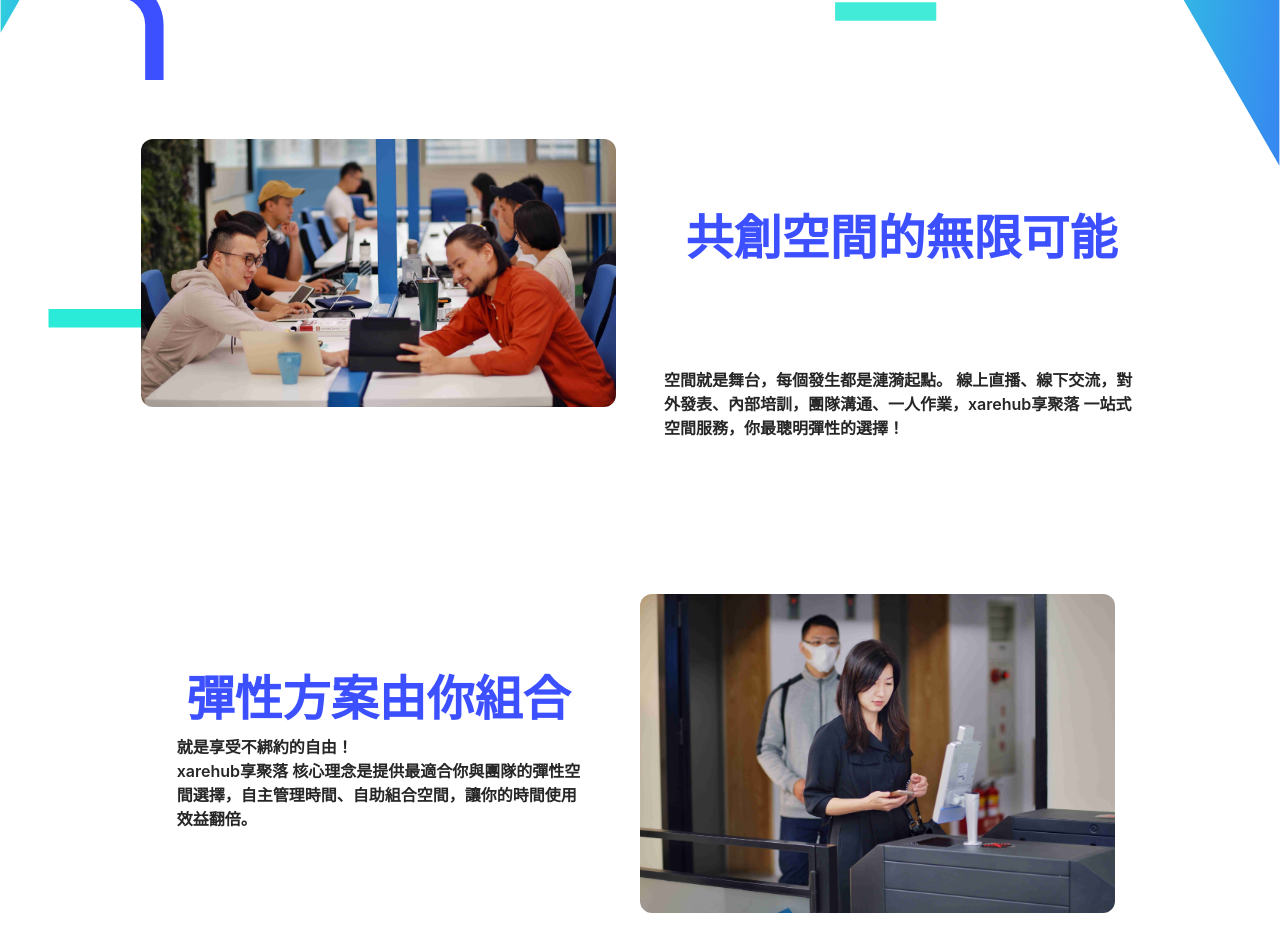
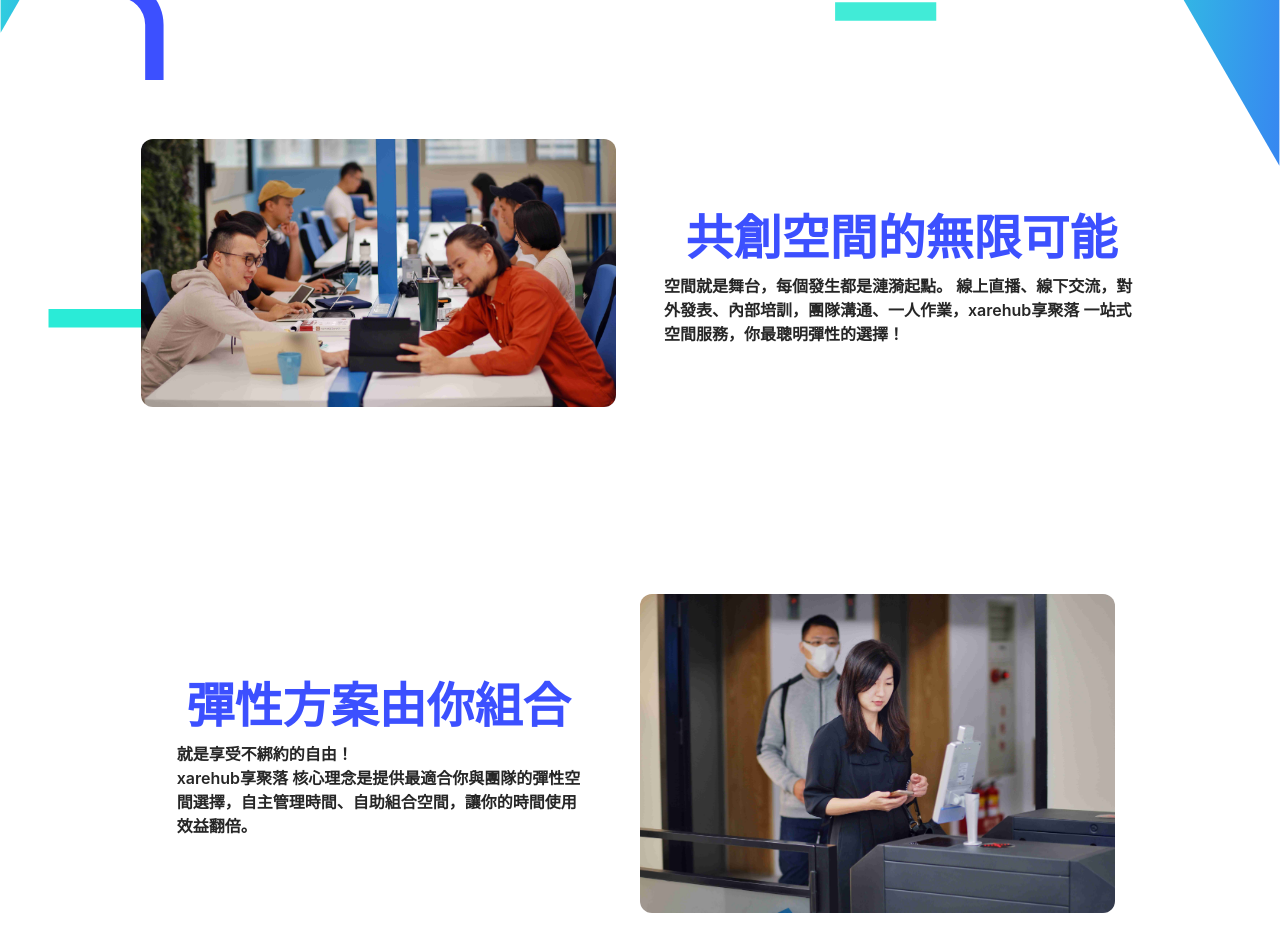
Before and after one commit to DrizztDuncan/xarehub, a React (Create React App) app: page / in a window 1280 px wide. Shown: the part 1080-2032 px from the top of the page. Built offline with nearby package versions, Linux system fonts and the light colour scheme.

Commit message:
slideshow RWD

```diff
--- a/src/App.css
+++ b/src/App.css
@@ -99,3 +99,12 @@ Navbar {
   justify-content: space-evenly;
   align-items: center;
 }
+
+/* .swiper-slide img {
+  width: 100%;
+} */
+@media (max-width: 1024px) {
+  .swiper-slide img {
+    width: 40vw;
+  }
+}
--- a/src/section1.js
+++ b/src/section1.js
@@ -5,7 +5,7 @@ const Section1 = () => {
   return (
     <section className="flex justify-center items-center h-80v lg:h-60v ">
       <div className=" flex flex-col justify-center mx-6 lg:flex-row">
-        <div className="w-[302px] flex justify-center align-middle flex-col lg:w-d475w lg:d319h m-auto ">
+        <div className="w-[302px] flex justify-center align-middle flex-col lg:w-d475w lg:d319h mx-auto ">
           <div className=" text-2xl font-bold text-blue-1 lg:text-5xl text-center lg:text-left">
             共享中的獨享
           </div>
--- a/src/section2.js
+++ b/src/section2.js
@@ -8,12 +8,12 @@ const Section2 = () => {
         <img
           src={SecPic2}
           alt="section pic 1"
-          className=" w-[302px] rounded-xl  object-cover lg:w-d475w lg:d319h m-auto "
+          className=" w-[302px] rounded-xl  object-cover lg:w-d475w lg:d319h mx-auto "
         />
       </figure>
       <div className="flex justify-center mx-6">
-        <div className="w-d475w h-d319h flex justify-center align-middle flex-col">
-          <div className=" text-2xl font-bold text-blue-1 lg:text-5xl m-auto ">
+        <div className="w-[302px] lg:w-d475w lg:d319h flex justify-center items-start lg:items-center align-middle flex-col">
+          <div className=" text-2xl font-bold text-blue-1 lg:text-5xl mx-auto text-center ">
             共創空間的無限可能
           </div>
           <div className=" text-sm mt-3 font-semibold lg:text-base">
--- a/src/section3.js
+++ b/src/section3.js
@@ -4,8 +4,8 @@ import SecPic3 from "./img/feature-3.jpg";
 const Section3 = () => {
   return (
     <section className="flex justify-center items-center h-80v lg:h-60v ">
-      <div className=" flex flex-col justify-center mx-6 lg:flex-row">
-        <div className="w-d475w h-d319h flex justify-center items-center flex-col">
+      <div className=" flex flex-col justify-center items-center  mx-6 lg:flex-row">
+        <div className=" h-[169px] lg:w-d475w lg:d319h flex justify-center items-center flex-col ">
           <div className=" text-2xl font-bold text-blue-1 lg:text-5xl ">
             彈性方案由你組合
           </div>
--- a/src/section4.js
+++ b/src/section4.js
@@ -64,7 +64,6 @@ const Section4 = () => {
           <div className="text-blue-1 font-semibold text-lg">
             掃描 QR Code 進出
           </div>
-          <GoArrowDown className=" text-blue-1 text-5xl block lg:hidden " />
         </div>
         <div className="flex justify-center items-center"></div>
       </div>
```
Also changed, not shown: src/slideshow.js (+20 -16 lines).
